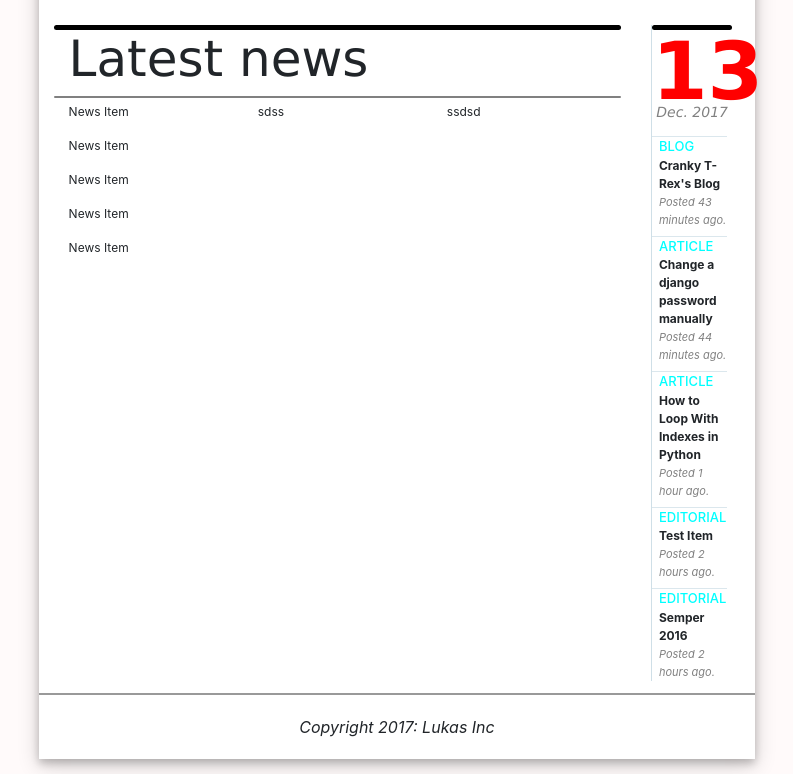
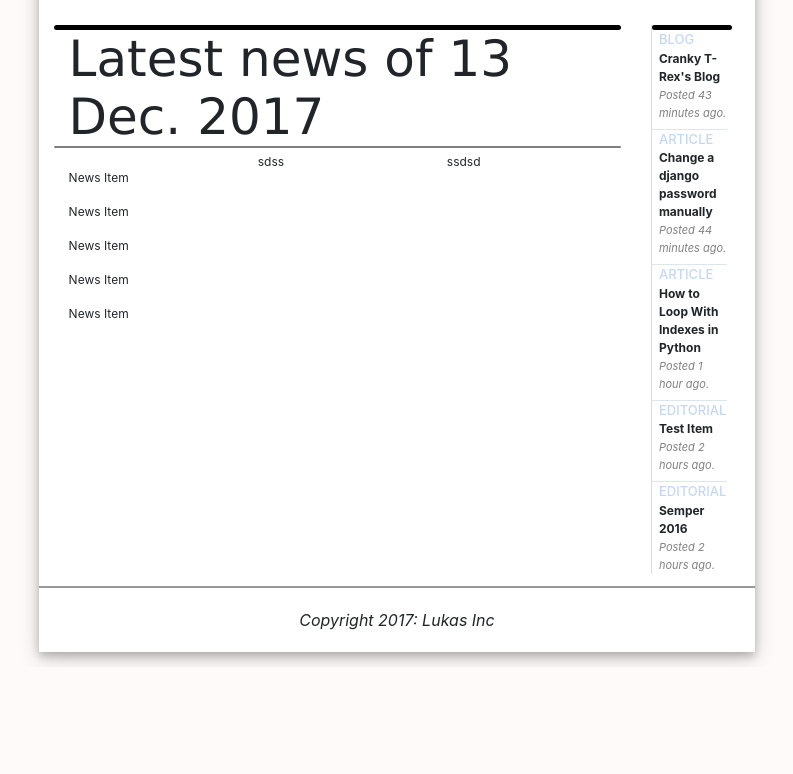
Before and after one commit to LukasNel/SkypeTest, a Django app: page / in a window 1280 px wide. Shown: the part 715-1489 px from the top of the page, without its empty margins (243-1036 px from the left). After the commit the page ends 1380 px from the top, so only its background shows below. Run offline with Django 3.2, Linux system fonts and the light colour scheme; data comes from the database, SQL or seed files in the repository; some libraries are stand-ins or nearby versions.

Commit message:
failed experiment  - just here for resetting purposes

```diff
--- a/SemperNews/SemperNewsApp/static/css/blockmodel.css
+++ b/SemperNews/SemperNewsApp/static/css/blockmodel.css
@@ -74,7 +74,7 @@ body {
     padding-left:7px;
 }
 #newssummarylist li span{
-    color:cyan;
+    color:#C4D8F2;
     font-weight:500;
     font-size:13px;
 }
@@ -161,7 +161,7 @@ figcaption {
 }
 #newssummaryheader {
     font: bold  80px verdana,sans-serif;/*85*/
-    color: red;
+    color:  rgba(210, 32, 16);;
     text-align:center;
     display:inline;
     padding-top: 15px;
--- a/SemperNews/SemperNewsApp/templates/index.html
+++ b/SemperNews/SemperNewsApp/templates/index.html
@@ -65,19 +65,26 @@
                 <div class="row">
                     <div class="col-10">
                         <div class="container">
+
                             <div class="row" id = "newsheader">
-                                <div class="col-md" >
-                                    <h1>Latest news</h1>
+                                <div class="col-md-12">
+                                    <h1 style="display:inline;text-align:left;">Latest news of </h1>
+                                    <h1 style="display:inline;text-align:left;"class="align-bottom">{% now "d" %} {% now "N" %} {% now "Y" %}</h1>
+
                                 </div>
 
                             </div>
+
                             <div class="row">
                                 <div class="col-md" >
+                                     <ul id = "newssummarycol1">
+                                     </ul>
                                         <p>News Item</p>
                                         <p>News Item</p>
                                         <p>News Item</p>
                                         <p>News Item</p>
                                         <p>News Item</p>
+
                                 </div>
                                 <div class="col-md">
                                     sdss
@@ -92,11 +99,11 @@
 
                     <div class="col-2">
                         <aside id = "newssummary">
-                            <header>
+                           <!-- <header>
                                 <h1 id = "newssummaryheader">{% now "d" %}</h1>
                                 <p id = "newssummarysubtitle">{% now "N" %} {% now "Y" %}</p>
 
-                            </header>
+                            </header>-->
                             <ul id = "newssummarylist">
                                         {% for newsItem in newsItems %}
                                             <li>
```
